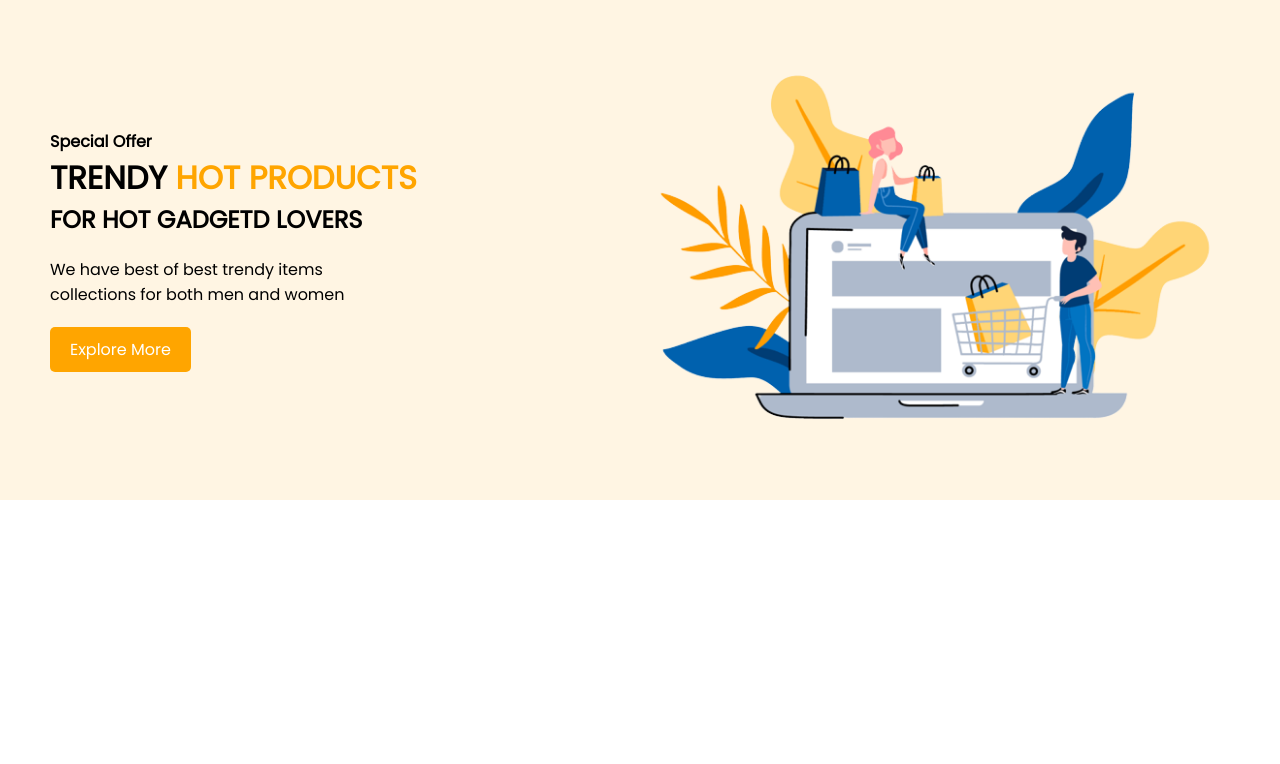
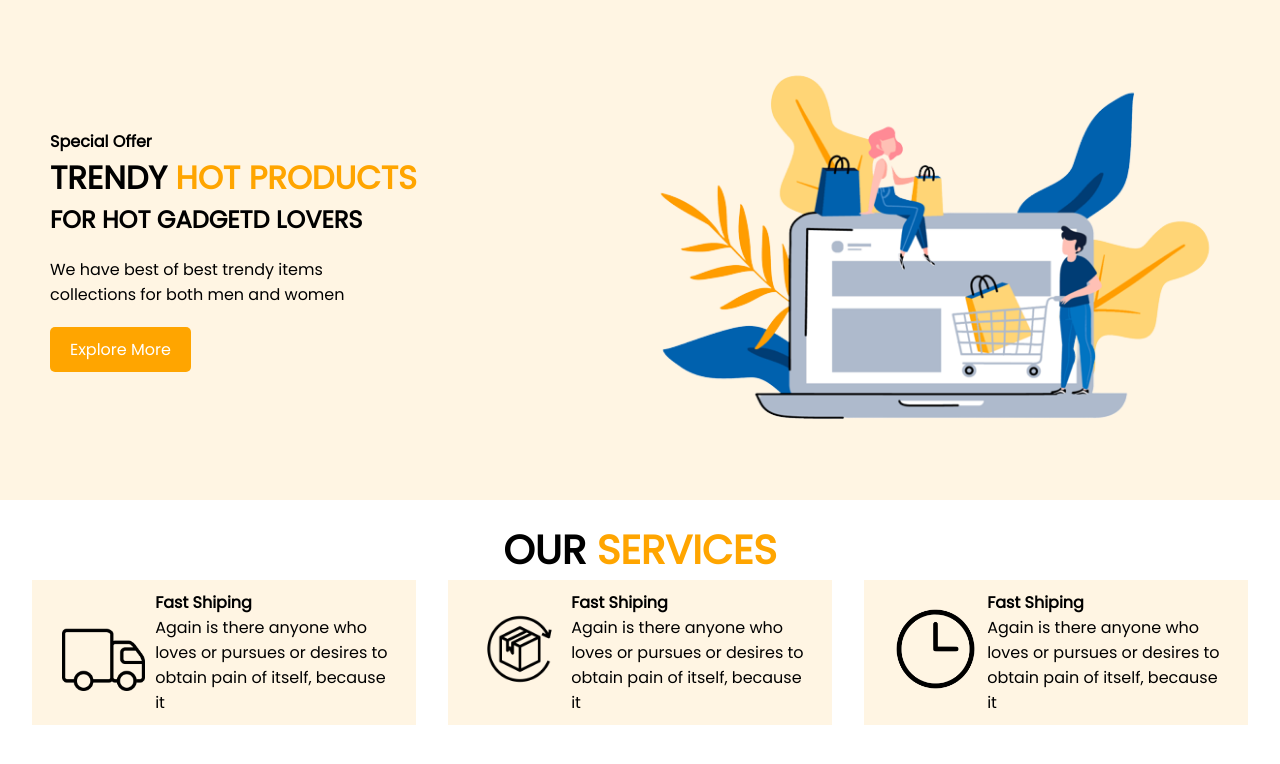
Before and after one commit to md-waskruany/tech-lab, a plain HTML site: page index.html in a window 1280 px wide. Drawn offline with Linux system fonts and the light colour scheme.

Commit message:
secound section completed

```diff
--- a/index.html
+++ b/index.html
@@ -30,6 +30,51 @@
         </div>
     </header>
     <!-- first section is completed -->
+    <!-- main section start -->
+    <main>
+        <section id="service-section">
+            <h2 style="text-align: center; font-size: 40px;">OUR <span class="orange-text"> SERVICES</span></h2>
+            <div class="service-section-box">
+                <div class="service-box">
+                    <div class="service-icon">
+                        <img src="./images/icons/delivery.png" alt="">
+                    </div>
+                    <div class="service-text">
+                        <h4>Fast Shiping </h4>
+                        <p>Again is there anyone who loves or
+                            pursues or desires to obtain pain of
+                            itself, because it</p>
+
+                    </div>
+                </div>
+                <div class="service-box">
+                    <div class="service-icon">
+                        <img src="./images/icons/return.png" alt="">
+                    </div>
+                    <div class="service-text">
+                        <h4>Fast Shiping </h4>
+                        <p>Again is there anyone who loves or
+                            pursues or desires to obtain pain of
+                            itself, because it</p>
+
+                    </div>
+                </div>
+                <div class="service-box">
+                    <div class="service-icon">
+                        <img src="./images/icons/clock.png" alt="">
+                    </div>
+                    <div class="service-text">
+                        <h4>Fast Shiping </h4>
+                        <p>Again is there anyone who loves or
+                            pursues or desires to obtain pain of
+                            itself, because it</p>
+
+                    </div>
+                </div>
+            </div>
+        </section>
+    </main>
+    <!-- secound section completed -->
 </body>
 
 </html>
--- a/style.css
+++ b/style.css
@@ -43,3 +43,40 @@ body {
 }
 
 /* <!-- first section is completed --> */
+
+/* <!-- main section start --> */
+
+
+#service-section {
+    width: 100%;
+    margin: 20px auto;
+
+}
+
+.service-section-box {
+    display: flex;
+    justify-content: space-evenly;
+}
+
+.service-box {
+    width: 30%;
+    background-color: rgb(255, 166, 0, 0.11);
+    padding: 10px 20px;
+    display: flex;
+    align-items: center;
+}
+
+.service-icon {
+    width: 30%;
+}
+
+.service-icon img {
+    width: 100%;
+    padding: 10px;
+}
+
+.service-text {
+    width: 70%;
+}
+
+/* <!-- secound section completed --> */
```
